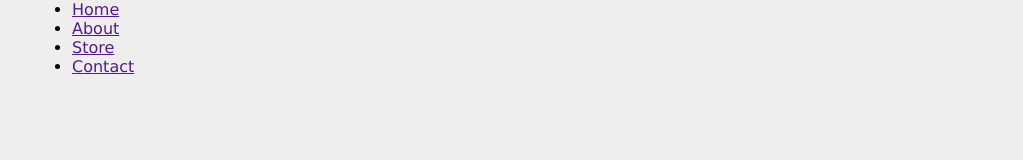
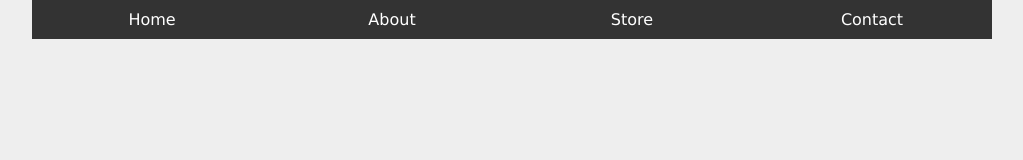
Before and after one commit to krzysztof-lyczko/CSS-Flexbox, a plain HTML site: page example-1/menu.html in a window 1280 px wide. Shown: the whole page, without its empty margins (128-1151 px from the left). Drawn offline with Linux system fonts and the light colour scheme.

Commit message:
styled menu in example-1

```diff
--- a/example-1/style.css
+++ b/example-1/style.css
@@ -1,13 +1,13 @@
-*{
+* {
     font-family: verdana;
     margin: 0;
 }
 
-body{
+body {
     background: #eee;
 }
 
-.wrapper{
+.wrapper {
     width: 100%;
     max-width: 960px;
     margin: 0 auto;
@@ -15,7 +15,37 @@ body{
 
 /* menu base styles */
 
+nav {
+    background: #333;
+}
 
+nav ul {
+    list-style-type: none;
+    padding: 0;
+}
 
+nav a {
+    text-decoration: none;
+    text-align: center;
+    color: #fff;
+    display: block;
+    padding: 10px;
+}
+
+nav a:hover {
+    background-color: #555;
+}
 
 /* flex styles */
+@media screen and (min-width: 768px) {
+
+    nav ul {
+        display: flex;
+        justify-content: flex-start;
+    }
+
+    nav li {
+        flex: 1 1 0;
+    }
+
+}
```
